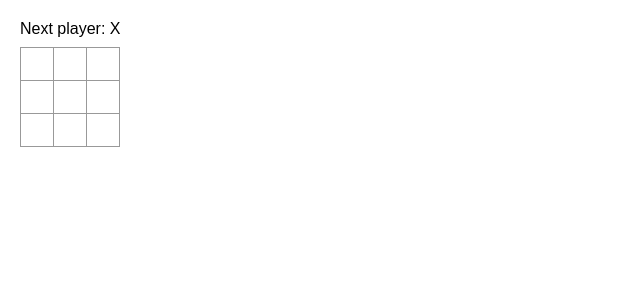
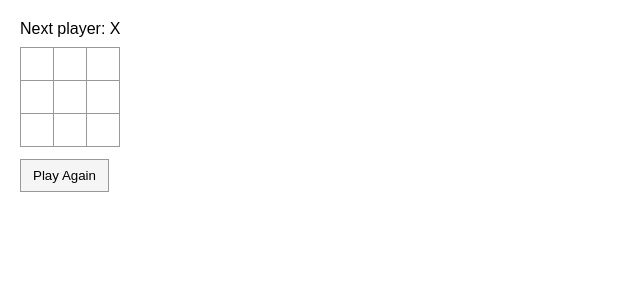
Before and after one commit to moosemorse/react-tic-tac-toe-tut, a React (Create React App) app: page / in a window 1280 px wide. Shown: the top 300 px of the page, without its empty margins (0-640 px from the left). Built offline with nearby package versions, Linux system fonts and the light colour scheme.

Commit message:
reset feature

```diff
--- a/src/App.jsx
+++ b/src/App.jsx
@@ -1,17 +1,45 @@
 import { useState } from 'react';
 
-export default function Board() {
-  const [isX, setIsX] = useState(true);
-  const [squares, setSquares] = useState(Array(9).fill(null));
+export default function Game() {
+  const [xIsNext, setXIsNext] = useState(true);
+  const [history, setHistory] = useState([Array(9).fill(null)]);
+  const currentSquares = history[history.length - 1];
+
+  function handlePlay(nextSquares) {
+    setHistory([...history, nextSquares]);
+    setXIsNext(!xIsNext);
+  }
+
+  function handleReset() {
+    setHistory([Array(9).fill(null)]);
+    setXIsNext(true);
+  }
+
+  return (
+    <div className="game">
+      <div className="game-board">
+        <Board xIsNext={xIsNext} squares={currentSquares} onPlay={handlePlay} />
+        <button type="button" className="reset-button" onClick={handleReset}>
+          Play Again
+        </button>
+      </div>
+      <div className="game-info">
+        <ol>{/*TODO*/}</ol>
+      </div>
+    </div>
+  );
+}
+
+function Board({ xIsNext, squares, onPlay }) {
+
   const winner = calculateWinner(squares);
-  let status = winner ? `Winner: ${winner}` : `Next player: ${isX ? 'X' : 'O'}`;
+  let status = winner ? `Winner: ${winner}` : `Next player: ${xIsNext ? 'X' : 'O'}`;
 
   function handleClick(i) {
-    if (squares[i] || calculateWinner(squares)) return;
+    if (squares[i] || winner) return;
     const newSquares = squares.slice();
-    newSquares[i] = isX ? 'X' : 'O';
-    setSquares(newSquares);
-    setIsX(!isX);
+    newSquares[i] = xIsNext ? 'X' : 'O';
+    onPlay(newSquares);
   }
 
   return (
--- a/src/styles.css
+++ b/src/styles.css
@@ -80,6 +80,19 @@ body {
 .status {
   margin-bottom: 10px;
 }
+
+.reset-button {
+  margin-top: 12px;
+  padding: 8px 12px;
+  border: 1px solid #999;
+  background: #f5f5f5;
+  cursor: pointer;
+}
+
+.reset-button:hover {
+  background: #ececec;
+}
+
 .game {
   display: flex;
   flex-direction: row;
```
